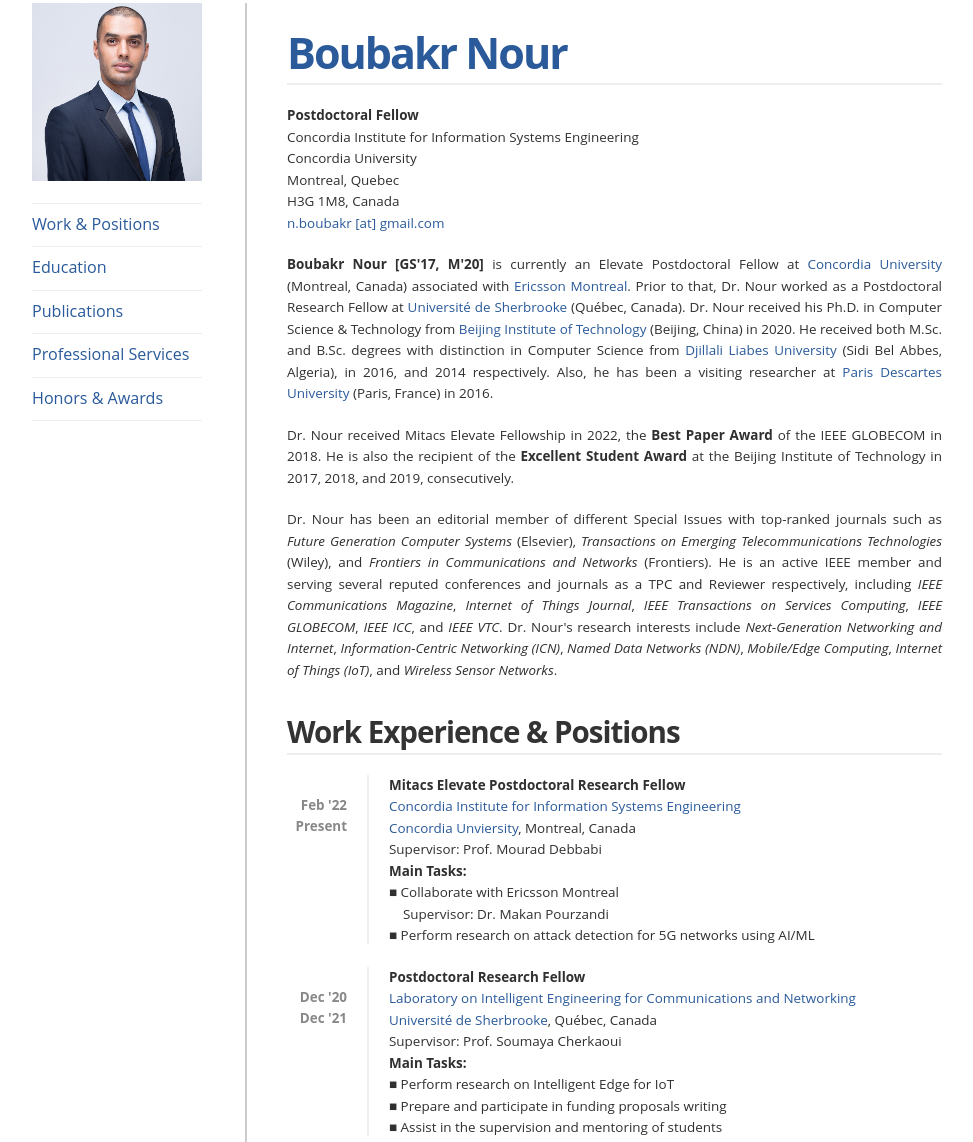
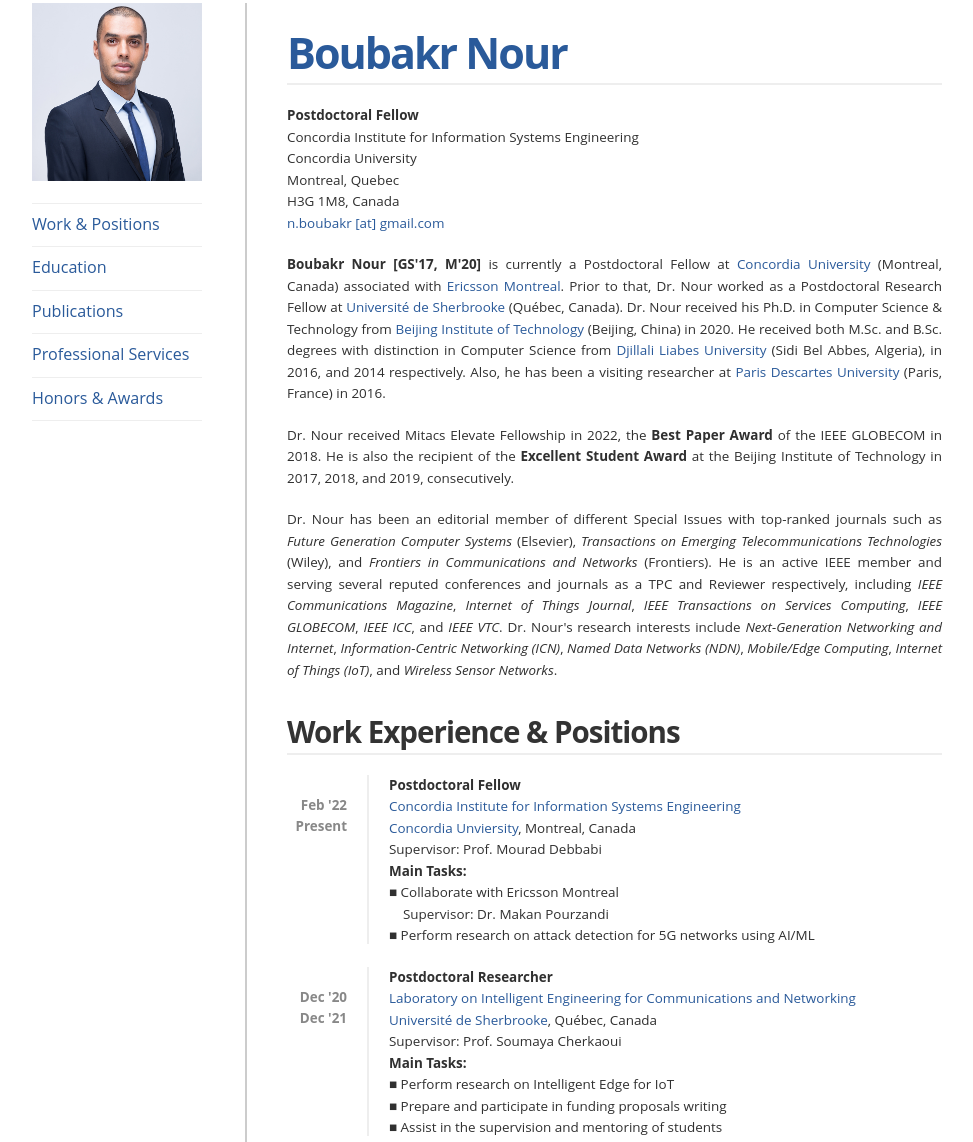
Before and after one commit to nboubakr/nboubakr.github.io, a plain HTML site: page index.html in a window 1280 px wide. Shown: the part 37-1179 px from the top of the page, without its empty margins (153-1126 px from the left). Drawn offline with nearby package versions, Linux system fonts and the light colour scheme; no server answers.

Commit message:
v2022.55.1309

```diff
--- a/index.html
+++ b/index.html
@@ -59,7 +59,7 @@
       </p>
 
       <p>
-        <strong>Boubakr Nour [GS'17, M'20]</strong> is currently an Elevate Postdoctoral Fellow at <a href="https://www.concordia.ca/" target="_blank">Concordia University</a> (Montreal, Canada) associated with <a href="https://www.ericsson.ca/en" target="_blank">Ericsson Montreal</a>. Prior to that, Dr. Nour worked as a Postdoctoral Research Fellow at <a href="https://www.usherbrooke.ca/" target="_blank">Université de Sherbrooke</a> (Québec, Canada).
+        <strong>Boubakr Nour [GS'17, M'20]</strong> is currently a Postdoctoral Fellow at <a href="https://www.concordia.ca/" target="_blank">Concordia University</a> (Montreal, Canada) associated with <a href="https://www.ericsson.ca/en" target="_blank">Ericsson Montreal</a>. Prior to that, Dr. Nour worked as a Postdoctoral Research Fellow at <a href="https://www.usherbrooke.ca/" target="_blank">Université de Sherbrooke</a> (Québec, Canada).
         Dr. Nour received his Ph.D. in Computer Science & Technology from <a href="http://english.bit.edu.cn/" target="_blank">Beijing Institute of Technology</a> (Beijing, China) in 2020. He received both M.Sc. and B.Sc. degrees with distinction in Computer Science from <a href="http://www.univ-sba.dz/" target="_blank">Djillali Liabes University</a> (Sidi Bel Abbes, Algeria), in 2016, and 2014 respectively. Also, he has been a visiting researcher at <a href="https://u-paris.fr" target="_blank">Paris Descartes University</a> (Paris, France) in 2016.
       </p>
 
@@ -76,7 +76,7 @@
 
       <h2><a name="work">Work Experience & Positions</a></h2>
       <p class="timestamp">Feb '22<br />Present<br /><br /><br /><br /><br /></p>
-      <p><strong>Mitacs Elevate Postdoctoral Research Fellow</strong><br />
+      <p><strong>Postdoctoral Fellow</strong><br />
         <a target="_blank" href="https://www.concordia.ca/ginacody/info-systems-eng.html">
           Concordia Institute for Information Systems Engineering
           </a><br />
@@ -89,7 +89,7 @@
       </p>
 
       <p class="timestamp">Dec '20<br />Dec '21<br /><br /><br /><br /><br /></p>
-      <p><strong>Postdoctoral Research Fellow</strong><br />
+      <p><strong>Postdoctoral Researcher</strong><br />
         <a target="_blank" href="https://www.gel.usherbrooke.ca/interlab/">
           Laboratory on Intelligent Engineering for Communications and Networking
           </a><br />
@@ -365,7 +365,7 @@
         <a href="https://www.linkedin.com/in/nboubakr/" target="_blank" class="navbar-nav-link font-weight-semibold">LinkedIn</a> |
         <a href="https://twitter.com/nboubakr" target="_blank" class="navbar-nav-link font-weight-semibold">Twitter</a>
 
-        <br />Boubakr Nour | Last update: Mar 2022
+        <br />Boubakr Nour | Last update: Apr 2022
       </p>
 
     </div>
```
